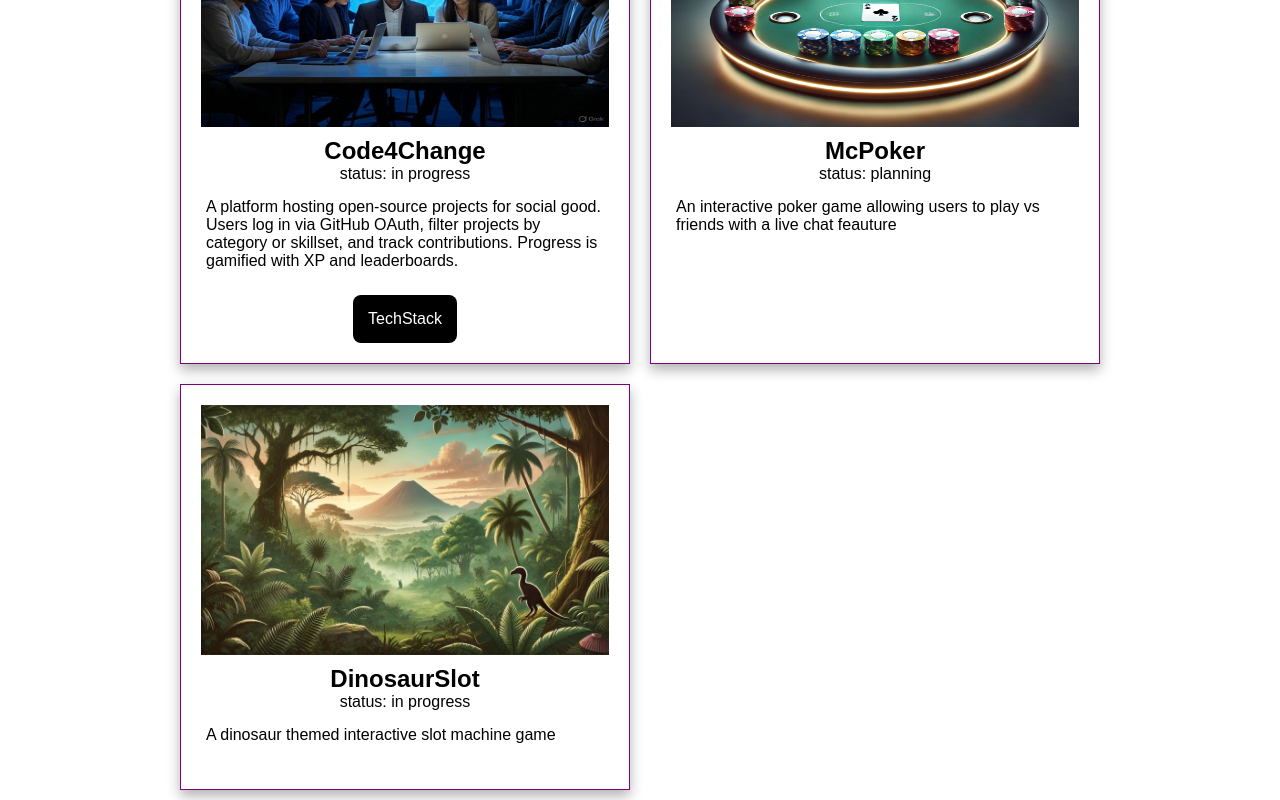
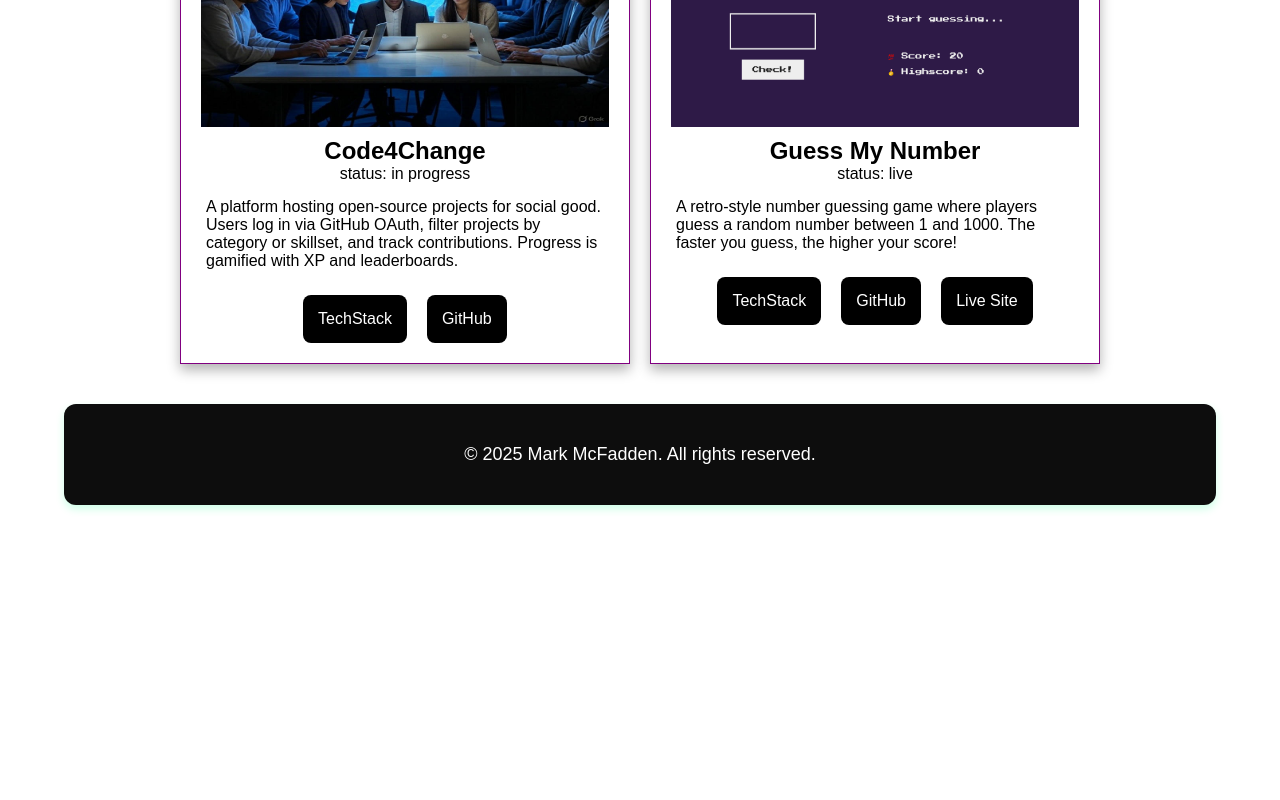
Before and after one commit to markamcfadden/myportfolio, a React (Vite) app: page /projects in a window 1280 px wide. Shown: the part 860-1660 px from the top of the page. After the commit the page ends 1385 px from the top, so only its background shows below. Built offline with nearby package versions, Linux system fonts and the light colour scheme.

Commit message:
change project list

```diff
--- a/src/components/ProjectList.jsx
+++ b/src/components/ProjectList.jsx
@@ -1,10 +1,9 @@
 import styled from "styled-components";
 import ProjectCard from "./ProjectCard";
-import dinoslot_img from "../assets/dinosaurs.webp";
-import pokergame_img from "../assets/pokergame.webp";
 import api_img from "../assets/api_mmnews.webp";
 import code4change_img from "../assets/code4change_d.jpg";
 import mmnews_img from "../assets/mmnews_img.webp";
+import gmn_img from "../assets/guess-my-number.png";
 
 function ProjectList() {
   const myProjects = [
@@ -14,7 +13,7 @@ function ProjectList() {
       status: "live",
       description:
         "This API allows users to retrieve and interact with articles, comments, and user data",
-      live_link: "https://mnn-jvu9.onrender.com",
+      live_link: "https://mnn-jvu9.onrender.com/api",
       github_repo: "https://github.com/markamcfadden/be-nc-news-project",
       tech_stack: ["postgresQL", "express.js", "node.js", "jest", "supertest"],
       image_url: api_img,
@@ -43,7 +42,7 @@ function ProjectList() {
       description:
         "A platform hosting open-source projects for social good. Users log in via GitHub OAuth, filter projects by category or skillset, and track contributions. Progress is gamified with XP and leaderboards.",
       live_link: "",
-      github_repo: "",
+      github_repo: "https://github.com/markamcfadden/code4change",
       tech_stack: [
         "next.js",
         "postgresQL",
@@ -58,24 +57,14 @@ function ProjectList() {
     },
     {
       project_id: 4,
-      title: "McPoker",
-      status: "planning",
+      title: "Guess My Number",
+      status: "live",
       description:
-        "An interactive poker game allowing users to play vs friends with a live chat feauture",
-      live_link: "",
-      github_repo: "",
-      tech_stack: [],
-      image_url: pokergame_img,
-    },
-    {
-      project_id: 5,
-      title: "DinosaurSlot",
-      status: "in progress",
-      description: "A dinosaur themed interactive slot machine game",
-      live_link: "",
-      github_repo: "",
-      tech_stack: [],
-      image_url: dinoslot_img,
+        "A retro-style number guessing game where players guess a random number between 1 and 1000. The faster you guess, the higher your score!",
+      live_link: "https://markamcfadden.github.io/guess-my-number/",
+      github_repo: "https://github.com/markamcfadden/guess-my-number",
+      tech_stack: ["HTML", "CSS", "JavaScript"],
+      image_url: gmn_img,
     },
   ];
 
```
